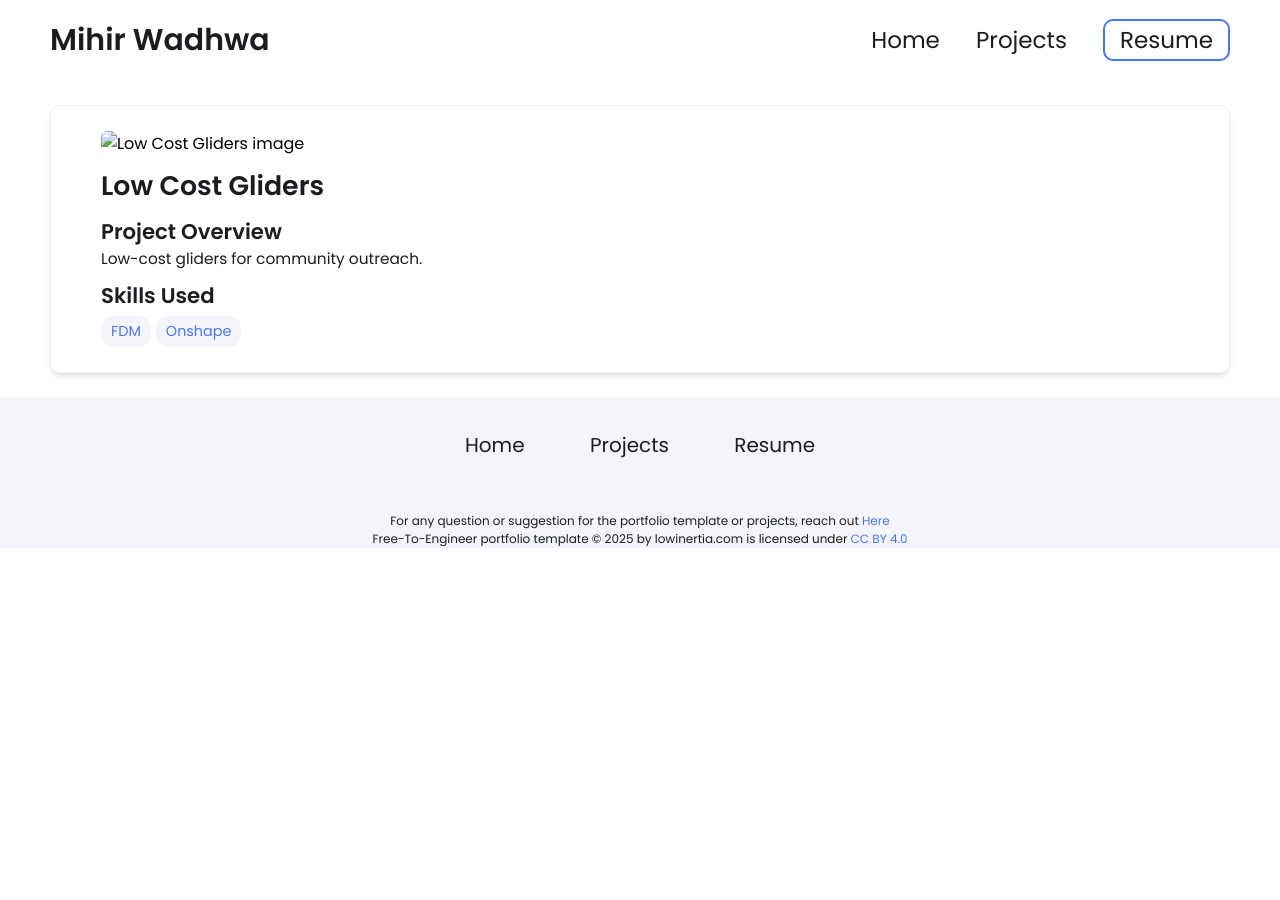
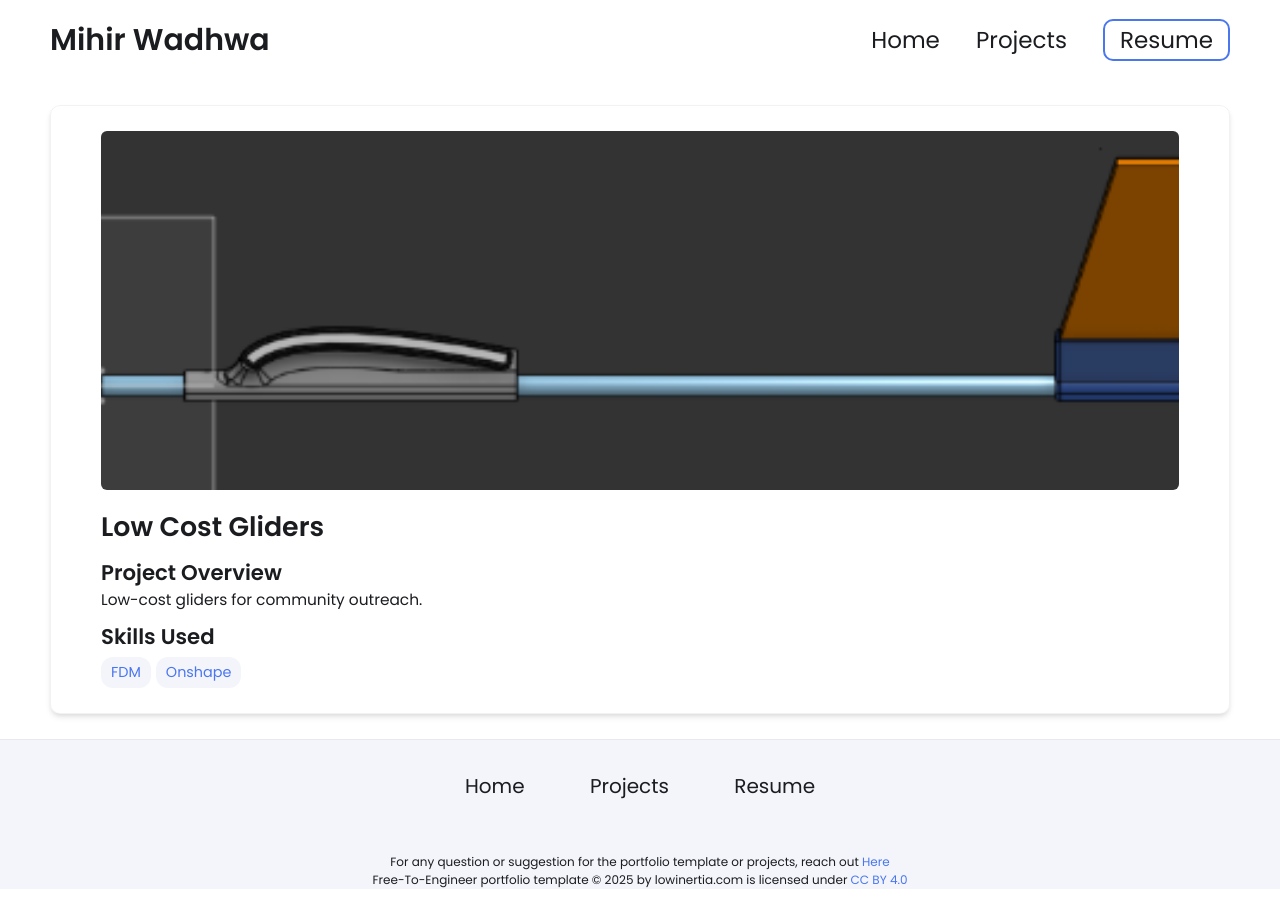
Before and after one commit to mihirwadhwa27/mihirwadhwa27.github.io, a Jekyll site: the page built from _projects/Low-Cost-Gliders/index.md, in a window 1280 px wide. Built offline with Jekyll 4.4.1, drawn with Linux system fonts in a browser that asks for light colours.

Commit message:
Update index.md

```diff
--- a/_projects/Low-Cost-Gliders/index.md
+++ b/_projects/Low-Cost-Gliders/index.md
@@ -5,5 +5,5 @@ description:  Low-cost gliders for community outreach.
 skills:
 - FDM
 - Onshape
-main-image: _projects/Low-Cost-Gliders/Gliders.png
+main-image: /Gliders.png
 ---
```
